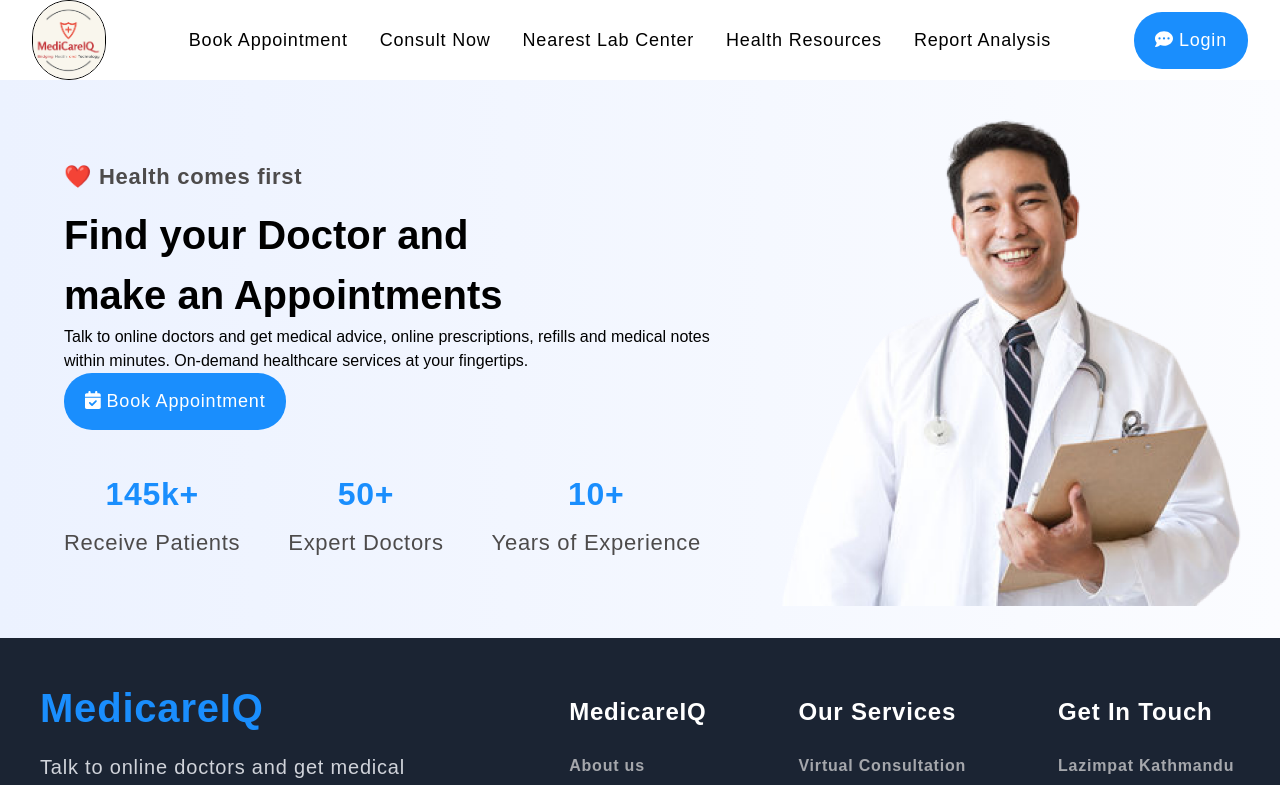
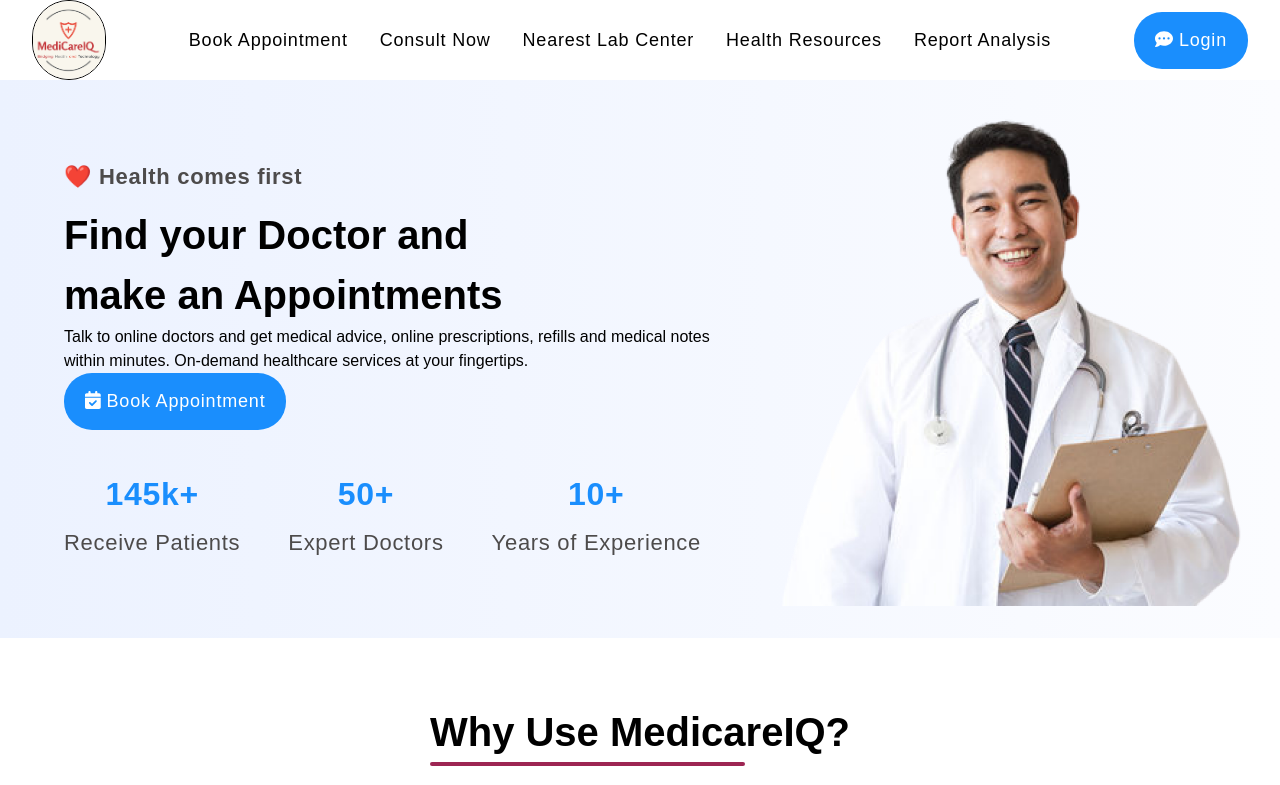
Before and after one commit to PrashantKhanal72/MediCareIQ, a React (Create React App) app in the folder Frontend/: page / in a window 1280 px wide. Shown: the top 785 px of the page. Built offline with nearby package versions, Linux system fonts and the light colour scheme; no server answers; the HTML template or start-up script is replaced by a standard one.

Commit message:
Why use section added on home screen

```diff
--- a/Frontend/src/Pages/Home.js
+++ b/Frontend/src/Pages/Home.js
@@ -15,7 +15,7 @@
     <div className="home-section">
       <Navbar />
       <Hero />
-      {/* <Whyuse /> */}
+       <Whyuse />
       {/* <Howdoesitwork /> */}
       {/* <VideoSection /> */}
       <Footer />
```
